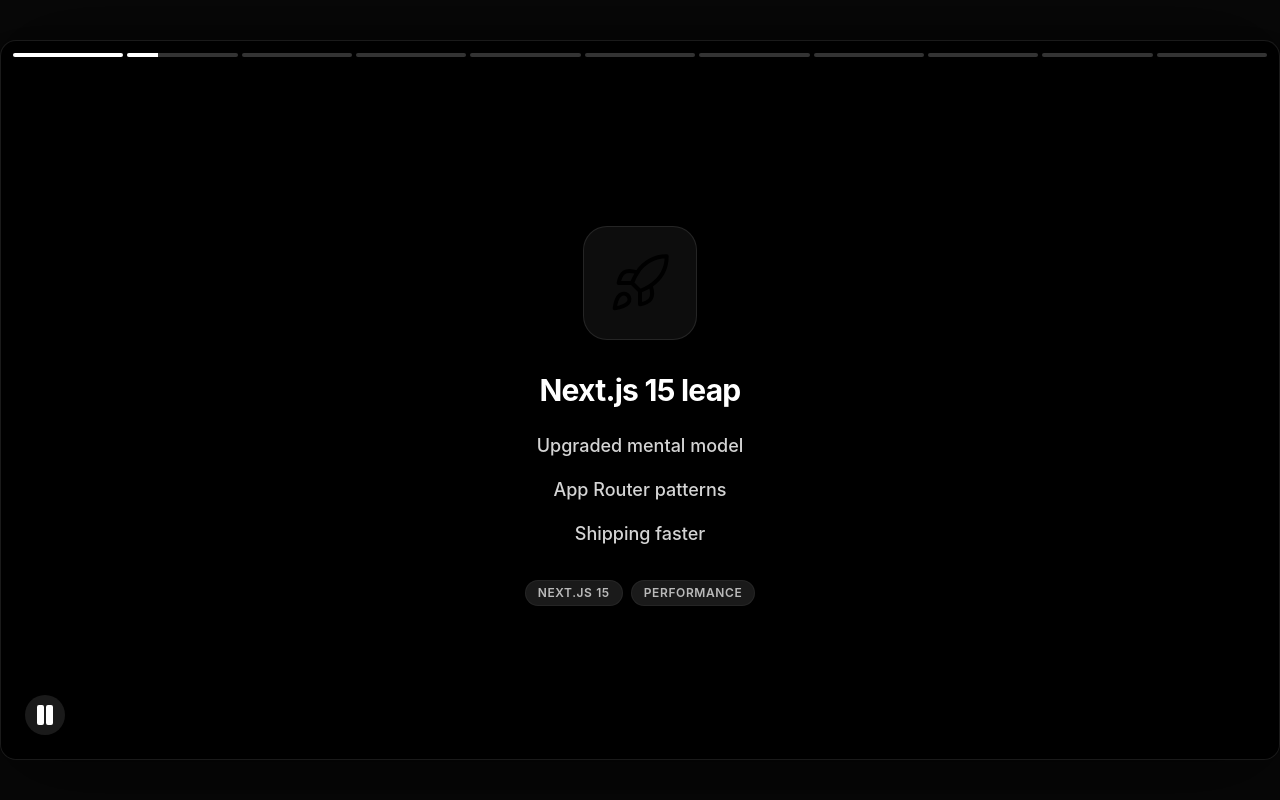
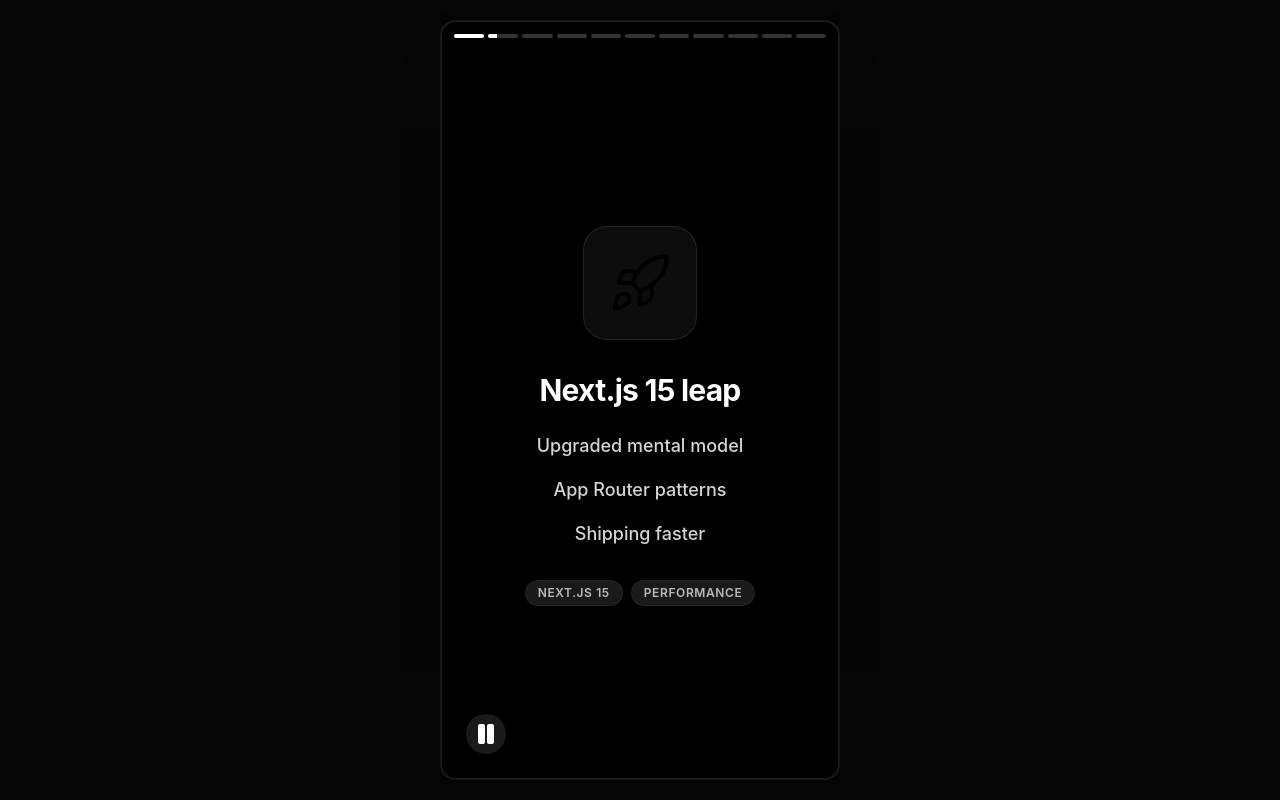
Before and after one commit to dazzlerkumar/wrap, a Next.js app: page /wrap in a window 1280 px wide. Built offline with nearby package versions, Linux system fonts and the light colour scheme.

Commit message:
refactor(storyPlayer): width fixes

```diff
--- a/src/components/StoryPlayer.tsx
+++ b/src/components/StoryPlayer.tsx
@@ -142,7 +142,7 @@ export default function StoryPlayer() {
 
             {/* Main Story Frame */}
             <div
-                className="relative z-20 flex aspect-[9/16] h-full max-h-[900px] w-full flex-col overflow-hidden bg-black shadow-2xl md:h-[min(90vh,900px)] md:rounded-2xl border border-white/10"
+                className="relative z-20 flex aspect-[9/16] h-full max-h-[900px] w-full flex-col overflow-hidden bg-black shadow-2xl md:w-[400px] md:h-[min(95vh,900px)] md:rounded-2xl border border-2 border-white/10"
                 onPointerDown={handlePointerDown}
                 onPointerUp={handlePointerUp}
                 onPointerCancel={handlePointerUp}
```
